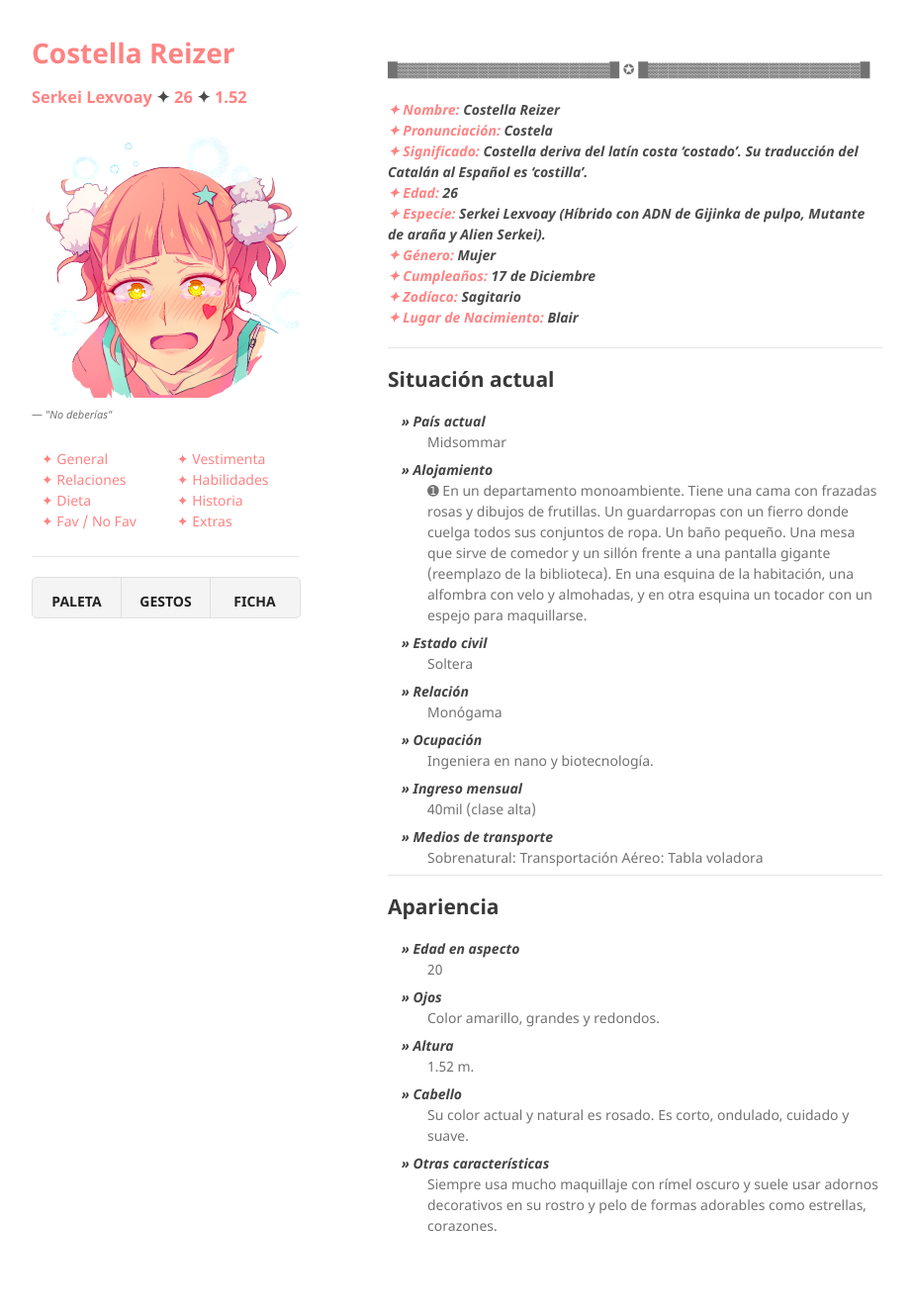
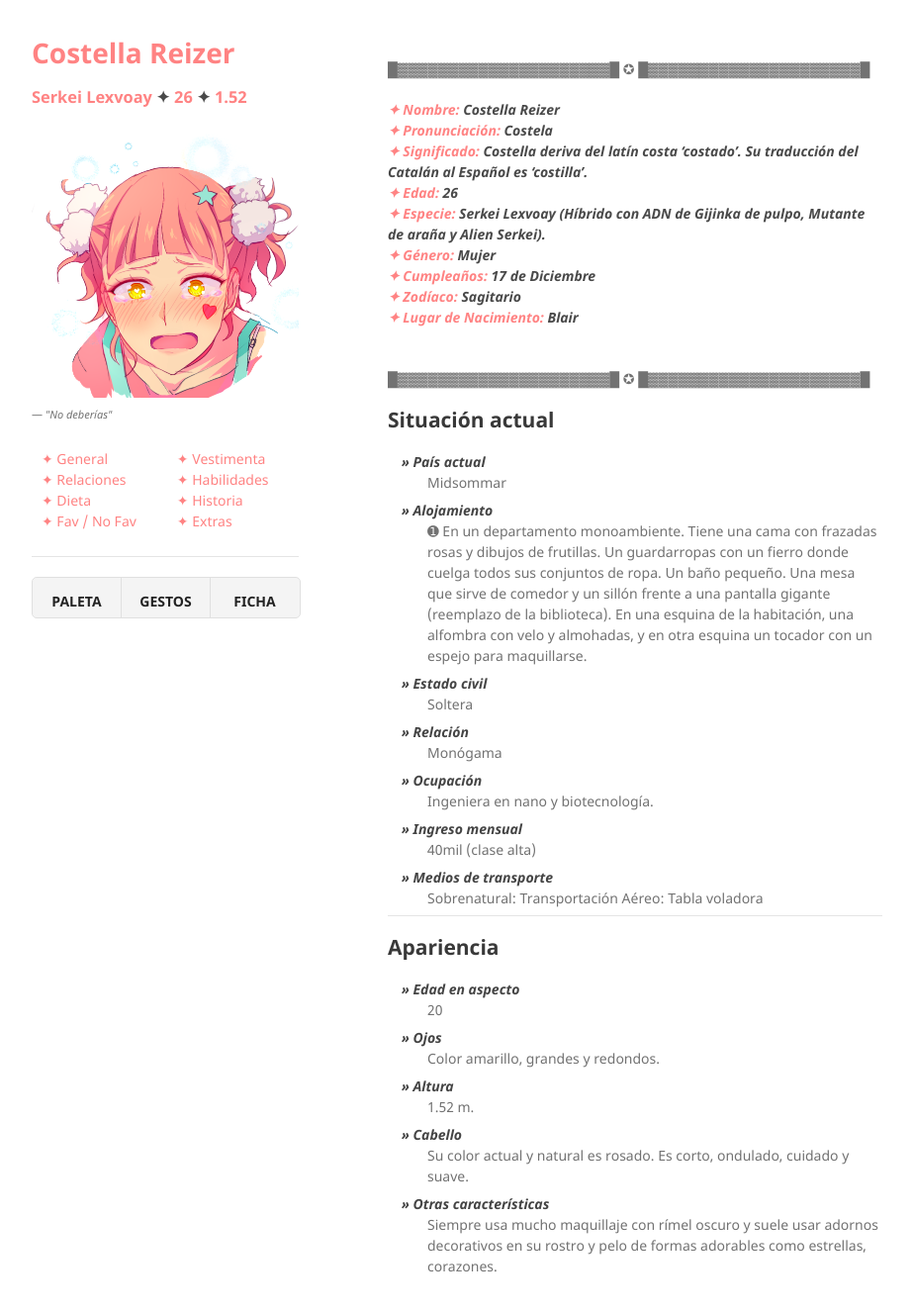
Before and after one commit to BlairSander/costella, a Jekyll site: the page built from general.md, in a window 1280 px wide and 1347 px high. Shown: the top 1325 px of the window at 99% size, without its empty margins (178-1101 px from the left). Built offline with Jekyll 4.4.1, drawn with Linux system fonts in a browser that asks for light colours.

Commit message:
Update general.md

```diff
--- a/general.md
+++ b/general.md
@@ -5,7 +5,7 @@ layout: default
 
 ####  _**✦ Nombre:** Costella Reizer <br> **✦ Pronunciación:** Costela <br> **✦ Significado:** Costella deriva del latín costa 'costado'. Su traducción del Catalán al Español es 'costilla'.<br> **✦ Edad:** 26 <br> **✦ Especie:** Serkei Lexvoay (Híbrido con ADN de Gijinka de pulpo, Mutante de araña y Alien Serkei). <br> **✦ Género:** Mujer <br> **✦ Cumpleaños:** 17 de Diciembre <br> **✦ Zodíaco:** Sagitario <br> **✦ Lugar de Nacimiento:** Blair_
 
-* * *
+<br>█▓▓▓▓▓▓▓▓▓▓▓▓▓▓▓▓▓▓▓▓▓█ ✪ █▓▓▓▓▓▓▓▓▓▓▓▓▓▓▓▓▓▓▓▓▓█
 
 ## Situación actual
 
```
